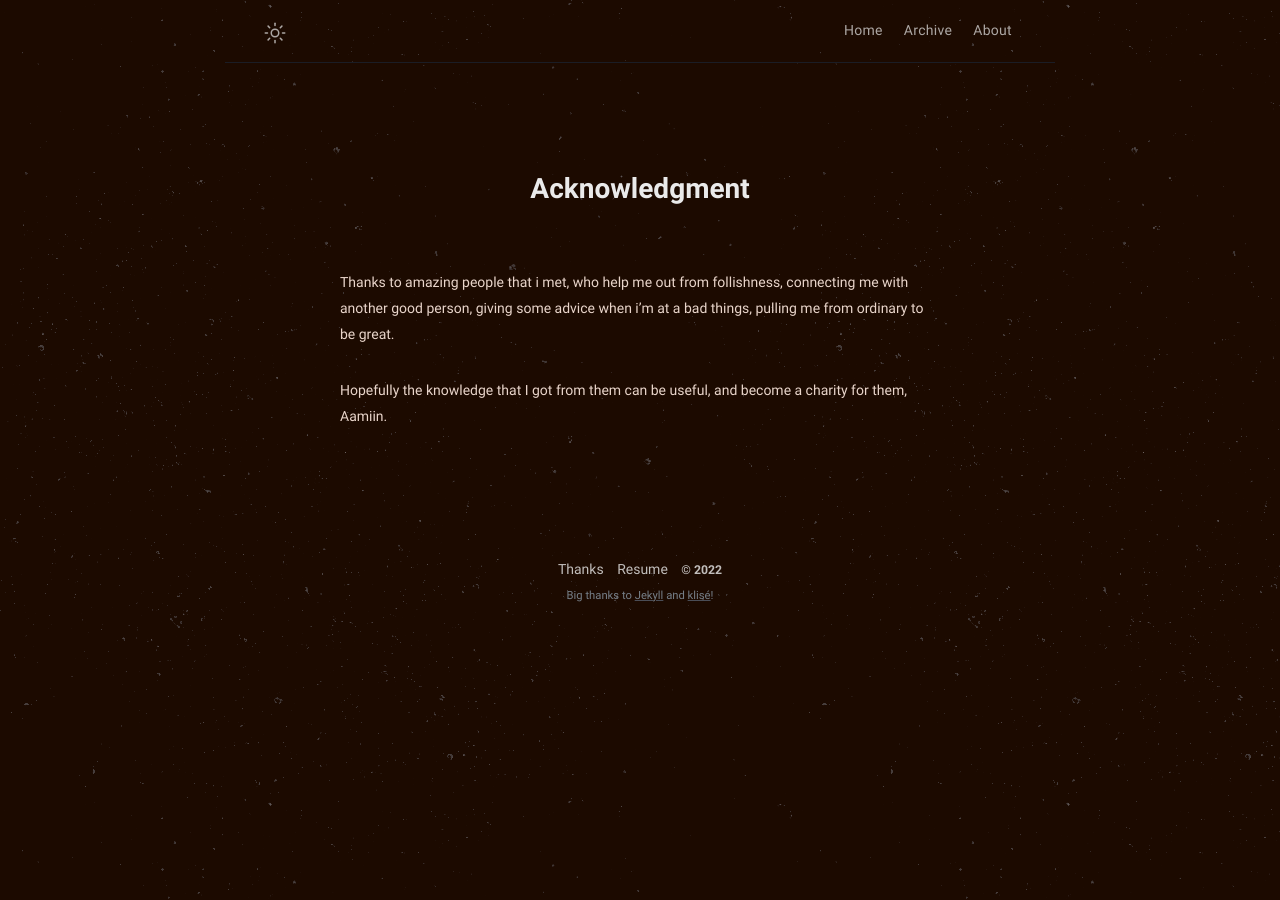
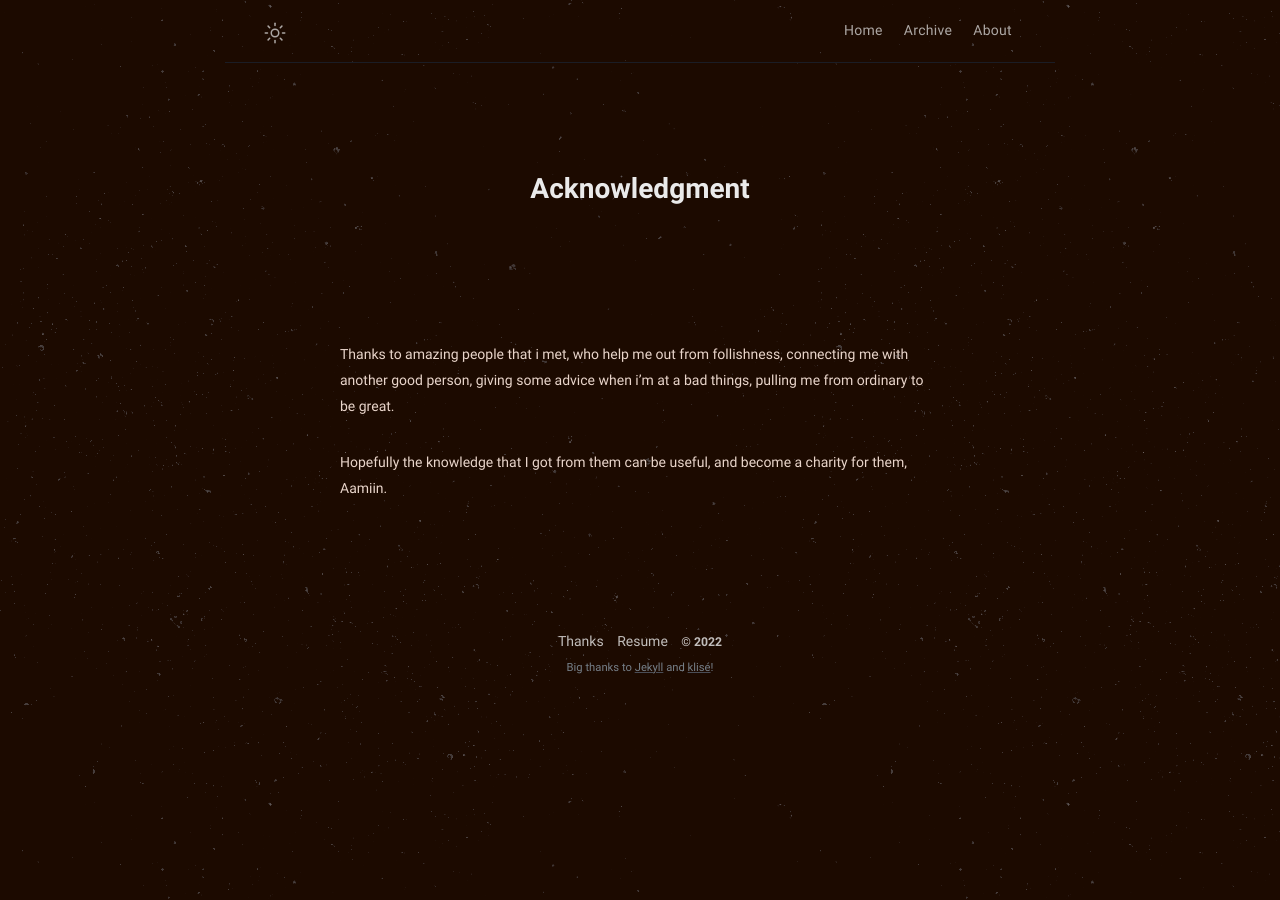
Before and after one commit to philippines69/carlcastroarchives, a Jekyll site: the page built from thanks.md, in a window 1280 px wide. Built offline with Jekyll 4.4.1, drawn with Linux system fonts in a browser that asks for light colours.

Commit message:
Update _post.scss

```diff
--- a/_sass/klise/_post.scss
+++ b/_sass/klise/_post.scss
@@ -69,7 +69,7 @@
 
 // Post content
 .page-content {
-  padding-top: 8px;
+  padding-top: 80px;
 
   iframe {
     text-align: center;
```
